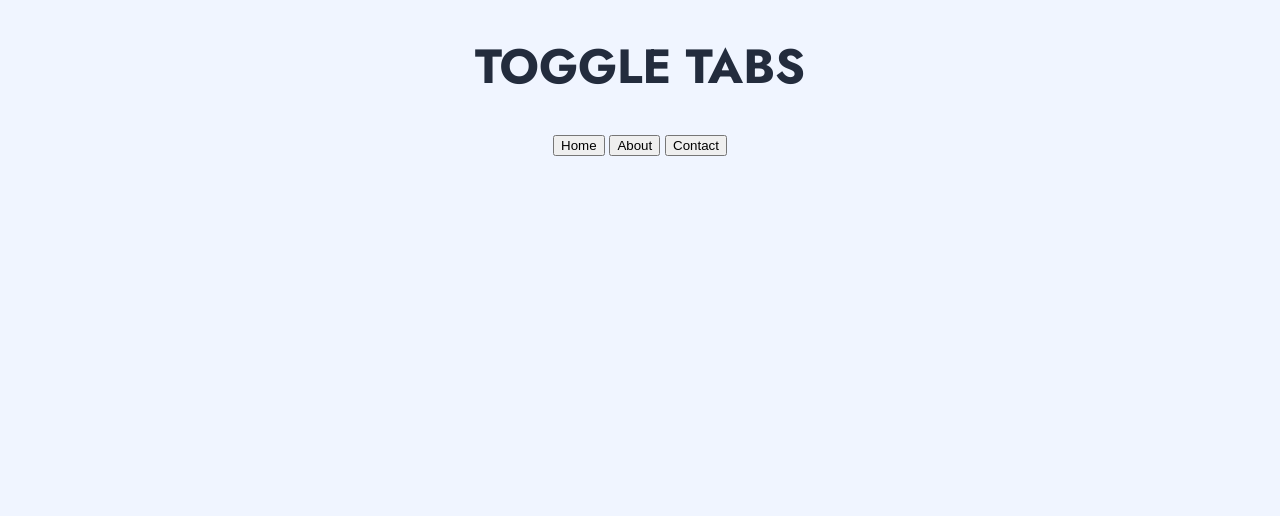
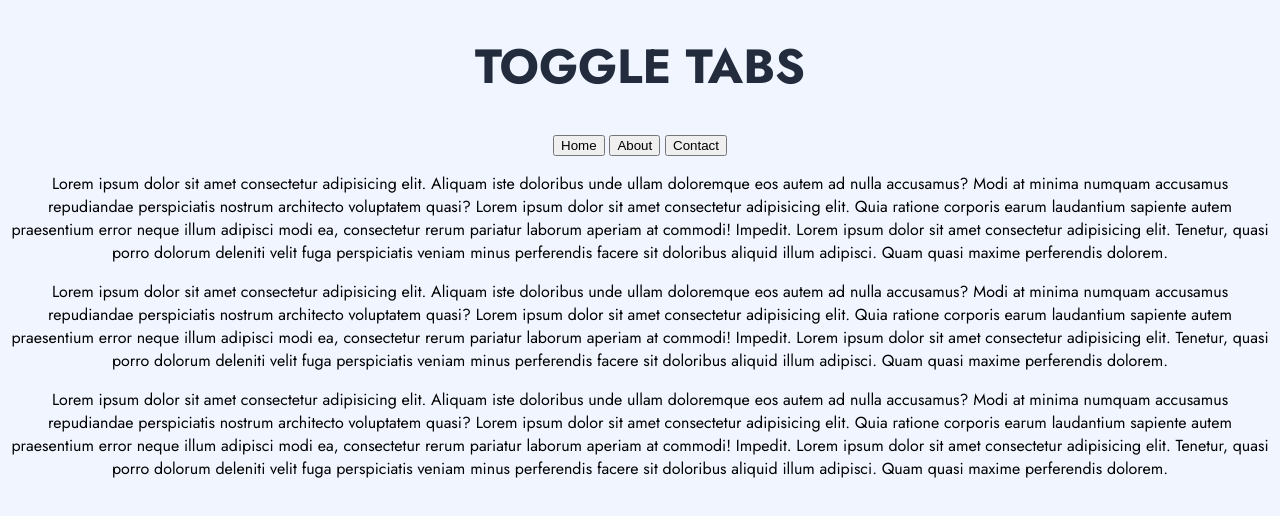
Before and after one commit to AsyaPolyak/TOGGLE_TABS, a plain HTML site: page index.html in a window 1280 px wide. Drawn offline with Linux system fonts and the light colour scheme.

Commit message:
added content

```diff
--- a/index.html
+++ b/index.html
@@ -16,6 +16,23 @@
             <button class="tab-button active" id="contact">Contact</button>
 
         </div>
+        <div class="contentWrapper">
+            <p class="content active" id="home">
+                Lorem ipsum dolor sit amet consectetur adipisicing elit. Aliquam iste doloribus unde ullam doloremque eos autem ad nulla accusamus? Modi at minima numquam accusamus repudiandae perspiciatis nostrum architecto voluptatem quasi?
+                Lorem ipsum dolor sit amet consectetur adipisicing elit. Quia ratione corporis earum laudantium sapiente autem praesentium error neque illum adipisci modi ea, consectetur rerum pariatur laborum aperiam at commodi! Impedit.
+                Lorem ipsum dolor sit amet consectetur adipisicing elit. Tenetur, quasi porro dolorum deleniti velit fuga perspiciatis veniam minus perferendis facere sit doloribus aliquid illum adipisci. Quam quasi maxime perferendis dolorem.
+            </p>
+            <p class="content" id="about">
+                Lorem ipsum dolor sit amet consectetur adipisicing elit. Aliquam iste doloribus unde ullam doloremque eos autem ad nulla accusamus? Modi at minima numquam accusamus repudiandae perspiciatis nostrum architecto voluptatem quasi?
+        Lorem ipsum dolor sit amet consectetur adipisicing elit. Quia ratione corporis earum laudantium sapiente autem praesentium error neque illum adipisci modi ea, consectetur rerum pariatur laborum aperiam at commodi! Impedit.
+        Lorem ipsum dolor sit amet consectetur adipisicing elit. Tenetur, quasi porro dolorum deleniti velit fuga perspiciatis veniam minus perferendis facere sit doloribus aliquid illum adipisci. Quam quasi maxime perferendis dolorem.
+            </p>
+            <p class="content" id="contact">
+                Lorem ipsum dolor sit amet consectetur adipisicing elit. Aliquam iste doloribus unde ullam doloremque eos autem ad nulla accusamus? Modi at minima numquam accusamus repudiandae perspiciatis nostrum architecto voluptatem quasi?
+        Lorem ipsum dolor sit amet consectetur adipisicing elit. Quia ratione corporis earum laudantium sapiente autem praesentium error neque illum adipisci modi ea, consectetur rerum pariatur laborum aperiam at commodi! Impedit.
+        Lorem ipsum dolor sit amet consectetur adipisicing elit. Tenetur, quasi porro dolorum deleniti velit fuga perspiciatis veniam minus perferendis facere sit doloribus aliquid illum adipisci. Quam quasi maxime perferendis dolorem.
+            </p>
+        </div>
     </div>
 </body>
 </html>
```
